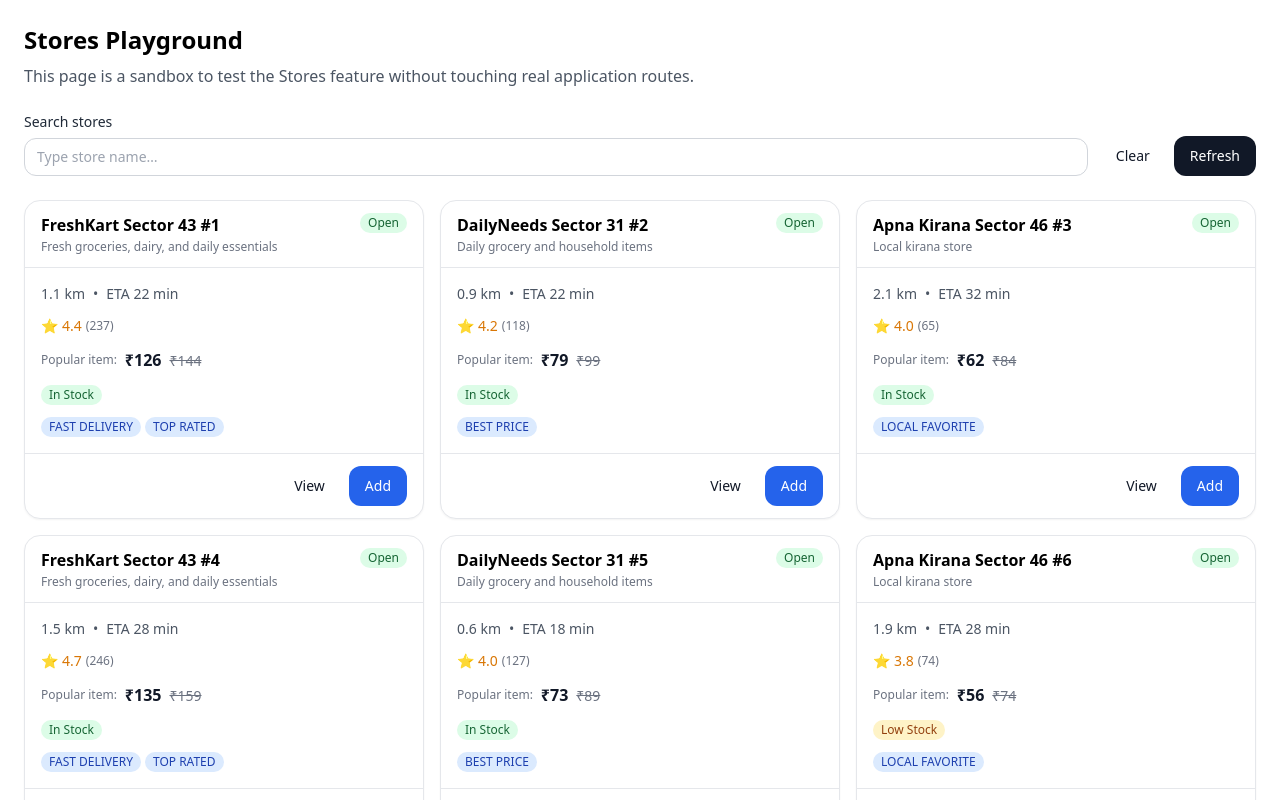
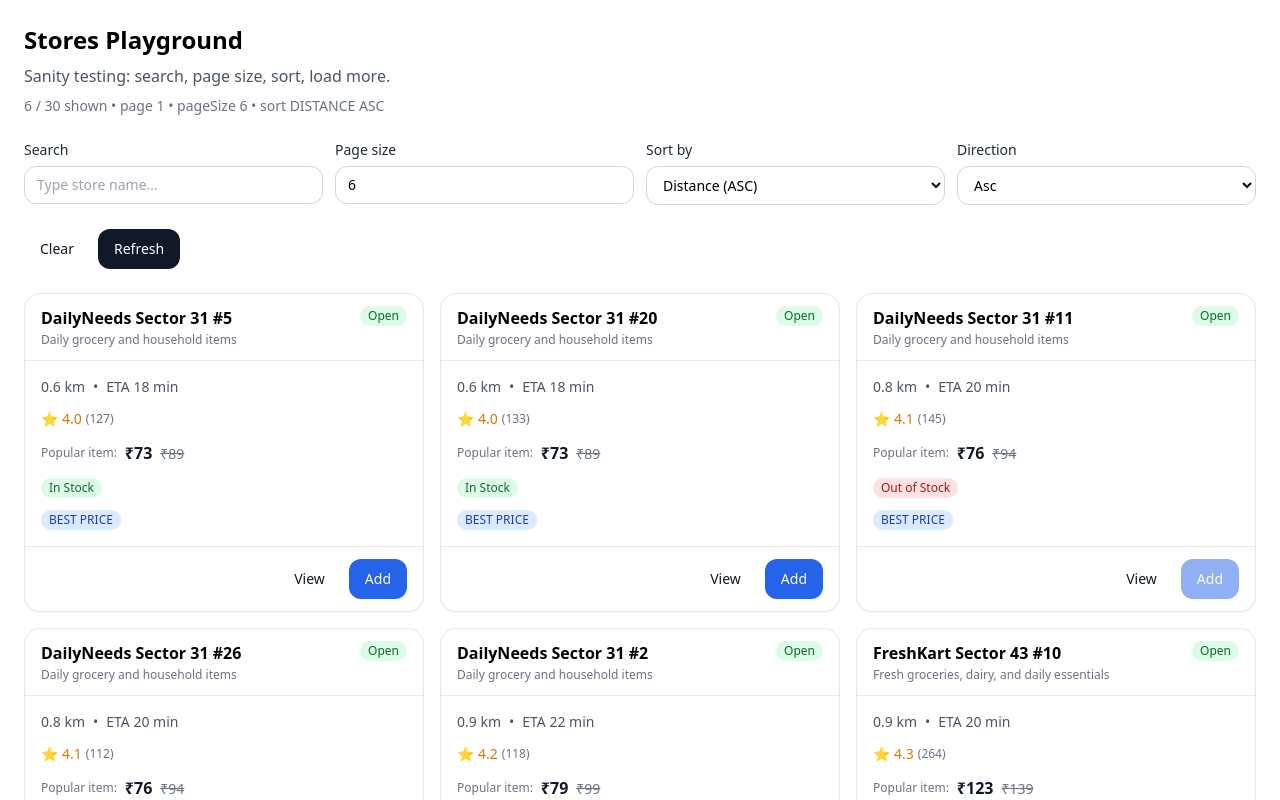
Before and after one commit to Adityavats7/Swing, a Next.js app in the folder Buyer_Web/Frontend/: page /playground/stores in a window 1280 px wide. Shown: the top 800 px of the page. Built offline with nearby package versions, Linux system fonts and the light colour scheme.

Commit message:
ADD: added the pagination and sorting in the testing

```diff
--- a/Buyer_Web/Frontend/src/app/playground/stores/page.tsx
+++ b/Buyer_Web/Frontend/src/app/playground/stores/page.tsx
@@ -1,83 +1,50 @@
 "use client";
 
-/**
- * Stores Playground Page
- * --------------------------------
- * Purpose:
- * - Sanity test Stores feature
- * - Verify hook + service + UI integration
- * - Experiment safely without touching real pages
- *
- * Rules:
- * - No business routing
- * - No auth
- * - No production logic
- */
-
 import { useMemo, useState } from "react";
-
-// Feature hook + component
 import { useStores } from "@/features/stores/hooks/useStores";
 import { StoreCard } from "@/features/stores/components/StoreCard";
-
-// Shared UI
-import {
-  TextField,
-  Button,
-  Skeleton,
-  EmptyState,
-  ErrorState,
-} from "@/shared_UI";
+import { TextField, Button, Skeleton, EmptyState, ErrorState } from "@/shared_UI";
+import type { StoreSortBy, SortDirection } from "@/features/stores/types/types";
 
 export default function StoresPlaygroundPage() {
-  /* ---------------------------------
-   * LOCAL STATE (PLAYGROUND ONLY)
-   * --------------------------------- */
-
   const [search, setSearch] = useState("");
   const [touched, setTouched] = useState(false);
+  const [pageSizeInput, setPageSizeInput] = useState<string>("6");
+  const pageSize = Math.max(1, Number(pageSizeInput || 6));
 
-  /* ---------------------------------
-   * FEATURE HOOK
-   * --------------------------------- */
+  const [sortBy, setSortBy] = useState<StoreSortBy>("DISTANCE");
+  const [sortDir, setSortDir] = useState<SortDirection>(sortBy === "RATING" ? "DESC" : "ASC");
 
-  const { stores, loading, error, refresh } = useStores({
+  const { stores, loading, error, hasMore, refresh, loadMore, page, total } = useStores({
     query: search || undefined,
-    openOnly: false,
+    pageSize,
+    sortBy,
+    sortDir
   });
 
-  /* ---------------------------------
-   * DERIVED STATE
-   * --------------------------------- */
-
   const inputError =
-    touched && search.length > 0 && search.length < 2
-      ? "Enter at least 2 characters to search"
-      : undefined;
+    touched && search.length > 0 && search.length < 2 ? "Enter at least 2 characters to search" : undefined;
 
   const hasResults = stores.length > 0;
 
-  /* ---------------------------------
-   * RENDER
-   * --------------------------------- */
+  const headerNote = useMemo(() => {
+    if (loading && page === 1) return "Loading…";
+    if (error) return "Failed to load.";
+    if (!hasResults) return "No results.";
+    return `${stores.length} / ${total} shown • page ${page} • pageSize ${pageSize} • sort ${sortBy} ${sortDir}`;
+  }, [loading, error, hasResults, stores.length, total, page, pageSize, sortBy, sortDir]);
 
   return (
     <main className="mx-auto max-w-7xl p-6 space-y-6">
-      {/* HEADER */}
       <header className="space-y-2">
-        <h1 className="text-2xl font-bold">
-          Stores Playground
-        </h1>
-        <p className="text-gray-600">
-          This page is a sandbox to test the Stores feature
-          without touching real application routes.
-        </p>
+        <h1 className="text-2xl font-bold">Stores Playground</h1>
+        <p className="text-gray-600">Sanity testing: search, page size, sort, load more.</p>
+        <div className="text-sm text-gray-500">{headerNote}</div>
       </header>
 
-      {/* CONTROLS */}
-      <section className="flex flex-col gap-3 sm:flex-row sm:items-end">
+      <section className="grid gap-3 sm:grid-cols-2 lg:grid-cols-4">
         <TextField
-          label="Search stores"
+          label="Search"
           placeholder="Type store name…"
           value={search}
           onChange={(e) => setSearch(e.target.value)}
@@ -85,7 +52,49 @@ export default function StoresPlaygroundPage() {
           error={inputError}
         />
 
-        <div className="flex gap-2">
+        <div className="w-full">
+          <TextField
+            label="Page size"
+            type="number"
+            min={1}
+            value={pageSizeInput}
+            onChange={(e) => setPageSizeInput(e.target.value)}
+          />
+        </div>
+
+        <div className="w-full">
+          <label className="mb-1.5 block text-sm font-medium text-gray-800">Sort by</label>
+          <select
+            className="block w-full rounded-xl border border-gray-300 bg-white px-3 py-2 text-sm outline-none"
+            value={sortBy}
+            onChange={(e) => {
+              const v = e.target.value as StoreSortBy;
+              setSortBy(v);
+              setSortDir(v === "RATING" ? "DESC" : "ASC");
+            }}
+          >
+            <option value="DISTANCE">Distance (ASC)</option>
+            <option value="ETA">ETA (ASC)</option>
+            <option value="RATING">Rating (DESC)</option>
+            <option value="PRICE">Price (ASC)</option>
+            <option value="RELEVANCE">Relevance</option>
+          </select>
+        </div>
+
+        <div className="w-full">
+          <label className="mb-1.5 block text-sm font-medium text-gray-800">Direction</label>
+          <select
+            className="block w-full rounded-xl border border-gray-300 bg-white px-3 py-2 text-sm outline-none"
+            value={sortDir}
+            onChange={(e) => setSortDir(e.target.value as SortDirection)}
+          >
+            <option value="ASC">Asc</option>
+            <option value="DESC">Desc</option>
+          </select>
+        </div>
+      </section>
+
+      <section className="flex gap-2">
         <Button
           variant="ghost"
           onClick={() => {
@@ -95,60 +104,49 @@ export default function StoresPlaygroundPage() {
         >
           Clear
         </Button>
-
-          <Button
-            variant="secondary"
-            onClick={refresh}
-          >
+        <Button variant="secondary" onClick={refresh}>
           Refresh
         </Button>
-        </div>
       </section>
 
-      {/* STATES */}
-      {loading && (
+      {loading && page === 1 && (
         <section className="grid gap-4 sm:grid-cols-2 lg:grid-cols-3">
-          {Array.from({ length: 6 }).map((_, i) => (
-            <Skeleton
-              key={i}
-              className="h-56 rounded-2xl"
-            />
+          {Array.from({ length: pageSize }).map((_, i) => (
+            <Skeleton key={i} className="h-56 rounded-2xl" />
           ))}
         </section>
       )}
 
-      {!loading && error && (
-        <ErrorState
-          message={error}
-          onRetry={refresh}
-        />
-      )}
+      {!loading && error && <ErrorState message={error} onRetry={refresh} />}
 
       {!loading && !error && !hasResults && (
         <EmptyState
           title="No stores found"
-          description="Try a different search term or refresh."
+          description="Try a different search or refresh."
           actionLabel="Refresh"
           onAction={refresh}
         />
       )}
 
-      {/* STORE GRID */}
       {!loading && !error && hasResults && (
+        <>
           <section className="grid gap-4 sm:grid-cols-2 lg:grid-cols-3">
             {stores.map((store) => (
               <StoreCard
                 key={store.id}
                 store={store}
-              onViewStore={(s) =>
-                alert(`View store: ${s.name}`)
-              }
-              onQuickAdd={(s) =>
-                alert(`Quick add from: ${s.name}`)
-              }
+                onViewStore={(s) => alert(`View: ${s.name}`)}
+                onQuickAdd={(s) => alert(`Quick add from: ${s.name}`)}
               />
             ))}
           </section>
+
+          <div className="flex justify-center">
+            <Button variant="secondary" onClick={loadMore} disabled={loading || !hasMore}>
+              {loading ? "Loading…" : hasMore ? "Load more" : "No more results"}
+            </Button>
+          </div>
+        </>
       )}
     </main>
   );
```
Lines whose indentation alone changed are shown as unchanged.
